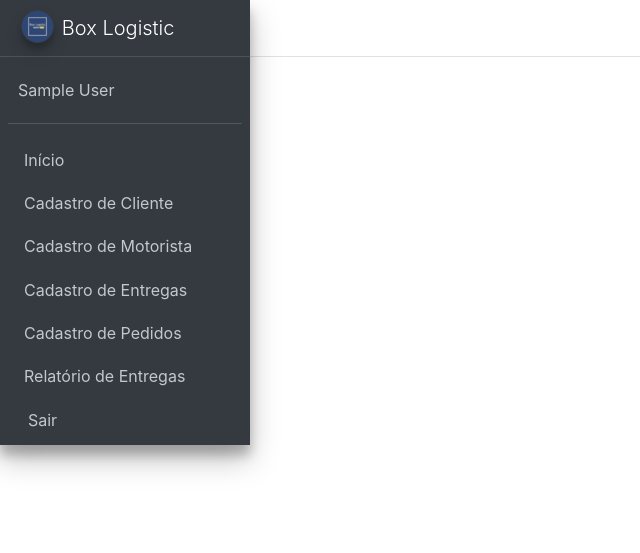
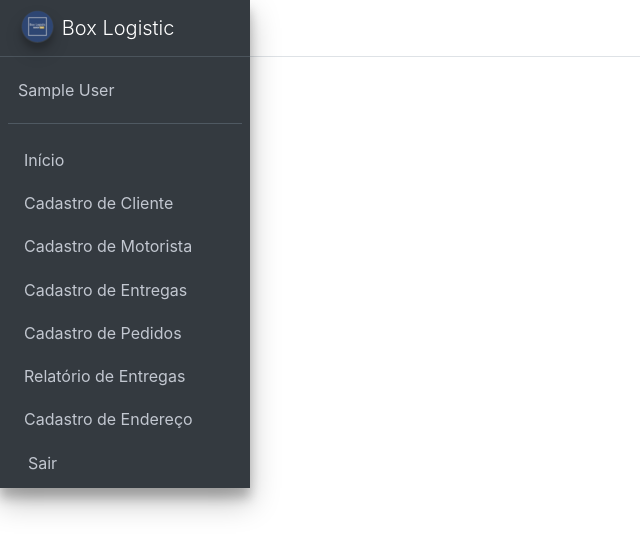
Before and after one commit to guerrasao/Equipe6-Hackathon-FW-2019, a PHP site: page /cabecalho/cabecalho.operador.php in a window 1280 px wide. Shown: the top 553 px of the page, without its empty margins (0-640 px from the left). Run offline with PHP 8.4, Linux system fonts and the light colour scheme; the visitor is signed in with stand-in values (Sample User, id 1); some libraries are stand-ins or nearby versions; some web fonts are replaced.

Commit message:
Update cabecalho.operador.php

```diff
--- a/cabecalho/cabecalho.operador.php
+++ b/cabecalho/cabecalho.operador.php
@@ -115,6 +115,14 @@
             </a>
           </li>
           <li class="nav-item">
+            <a href="<?php echo $path;?>/perfis/operador/cadastro_endereco.operador.php" class="nav-link">
+            <i class="fas fa-flag-checkered"></i>
+              <p>
+                Cadastro de Endereço
+              </p>
+            </a>
+          </li>
+          <li class="nav-item">
             <a href="<?php echo $path;?>/sair.php" class="nav-link">
               <i class="nav-icon fas fa-sign-out-alt"></i>
               <p>
```
